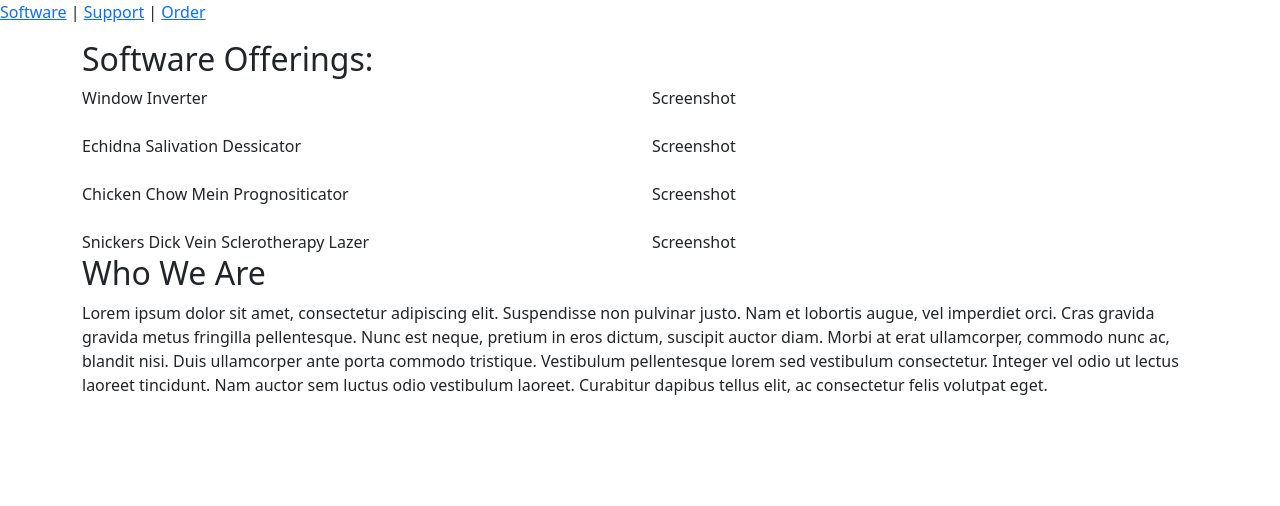
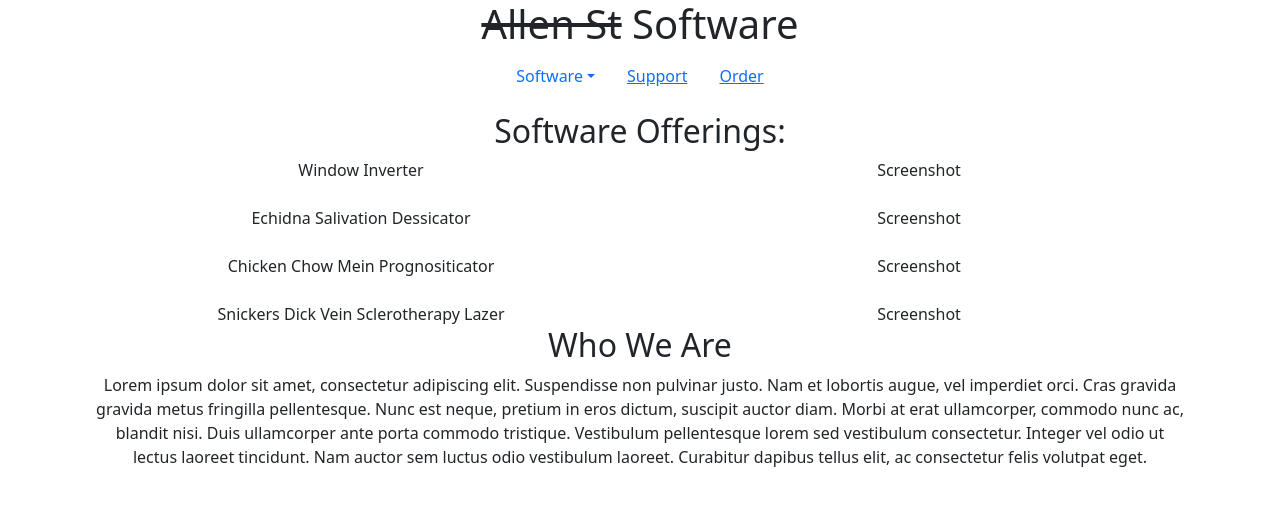
Before and after one commit to jmash/ds_studio, a React (Create React App) app: page / in a window 1280 px wide. Shown: the top 506 px of the page. Built offline with nearby package versions, Linux system fonts and the light colour scheme.

Commit message:
:construction: added structure for App.js

```diff
--- a/src/App.js
+++ b/src/App.js
@@ -1,16 +1,32 @@
 import './App.css';
 import { Outlet, Link } from "react-router-dom";
+import { Container, Nav, NavDropdown } from 'react-bootstrap';
 
 function App() {
   return (
-    <div>
-      <header>
-        <Link to="/software">Software</Link> | {" "}
-        <Link to="/support">Support</Link> | {" "}
-        <Link to="/order">Order</Link>
-      </header>
-      <Outlet />
-    </div>
+    <>
+      <Container className="justify-content-center text-center">
+        <h1><del>Allen St</del> Software</h1>
+        <Nav className="justify-content-center">
+          <NavDropdown title="Software" id="nav-software">
+            <NavDropdown.Item eventKey="1.1">
+              Window Inverter
+            </NavDropdown.Item>
+          </NavDropdown>
+          <Nav.Item>
+            <Nav.Link eventKey="2">
+              <Link to="/support">Support</Link>
+            </Nav.Link>
+          </Nav.Item>
+          <Nav.Item>
+            <Nav.Link eventKey="3">
+              <Link to="/order">Order</Link>
+            </Nav.Link>
+          </Nav.Item>
+        </Nav>
+        <Outlet />
+      </Container>
+    </>
   );
 }
 
```
